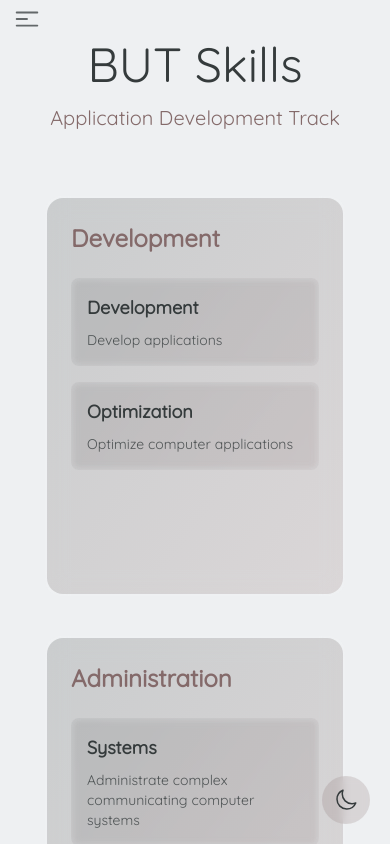
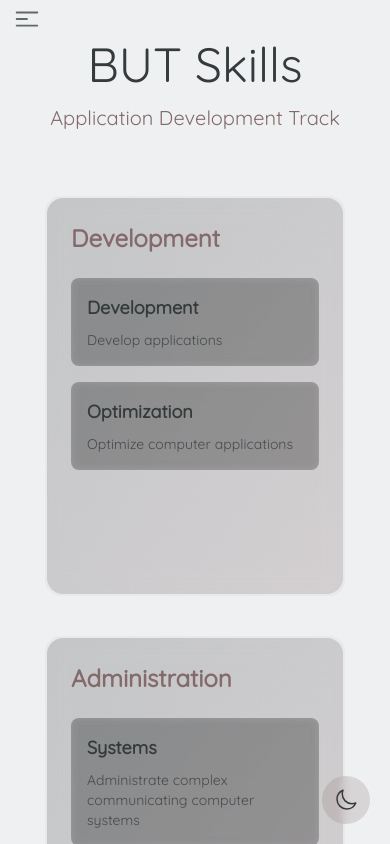
Before and after one commit to Antwannnn/react-portfolio, a React (Vite) app: page /butskills in a window 390 px wide. Shown: the top 844 px of the page. Built offline with nearby package versions, Linux system fonts and the light colour scheme.

Commit message:
fixed responsive once more

```diff
--- a/src/components/ButSkills.tsx
+++ b/src/components/ButSkills.tsx
@@ -2,6 +2,7 @@ import React from 'react';
 import { FromTopDiv, FromBottomDiv } from '../Motion/MotionElements';
 import { useTranslation } from "react-i18next";
 import { motion } from 'framer-motion';
+import { useMediaQuery } from 'react-responsive';
 
 interface SkillCardProps {
     category: string;
@@ -15,10 +16,11 @@ interface SkillGroup {
 }
 
 const SkillCard: React.FC<SkillCardProps> = ({ category, items, ownIndex }) => {
+  const isMobile = useMediaQuery({ query: '(max-width: 640px)' });
 
   return (
     <motion.div
-      className="relative w-[300px] h-[400px] rounded-2xl p-6 backdrop-blur-md bg-white/10 hover:scale-105 transition-all duration-300 ease-in-out border-2 border-primary/0 hover:border-primary"
+      className="relative w-[300px] h-[400px] rounded-2xl p-6 backdrop-blur-md bg-background-secondary/20 hover:scale-105 transition-all duration-300 ease-in-out border-2 border-primary/0 hover:border-primary/50"
       transition={{
         duration: 0.3,
         ease: "easeInOut"
@@ -34,7 +36,7 @@ const SkillCard: React.FC<SkillCardProps> = ({ category, items, ownIndex }) => {
               initial={{ opacity: 0, x: -20 }}
               animate={{ opacity: 1, x: 0 }}
               transition={{ delay: index * 0.2 + ownIndex / 3}}
-              className="bg-white/5 p-4 rounded-lg backdrop-blur-sm"
+              className={`${isMobile ? 'bg-primary/30' : 'bg-primary/5'} p-4 rounded-lg backdrop-blur-sm`}
             >
               <h4 className="text-lg font-semibold text-primary mb-2">{skill.name}</h4>
               <p className="text-sm text-primary/80">{skill.description}</p>
@@ -49,7 +51,6 @@ const SkillCard: React.FC<SkillCardProps> = ({ category, items, ownIndex }) => {
 const ButSkills = () => {
   const { t } = useTranslation('translation', { keyPrefix: 'butskills' });
 
-  // Utiliser les traductions depuis le fichier JSON
   const skills = t('skills', { returnObjects: true }) as SkillGroup[];
 
   return (
--- a/src/components/Projects.tsx
+++ b/src/components/Projects.tsx
@@ -30,7 +30,7 @@ const Projects = () => {
           className=""
         >
           <CardContainer className="inter-var" key={index}>
-            <CardBody className="bg-background-secondary bg-opacity-50  relative group/card hover:shadow-2xl hover:shadow-primary/[0.1] duration-300 border-primary/[0.1] w-[25rem] sm:w-[30rem] h-auto rounded-xl p-6 border">
+            <CardBody className="bg-background-secondary bg-opacity-50  relative group/card hover:shadow-2xl hover:shadow-primary/[0.1] duration-300 border-primary/[0.1] w-fit sm:w-[30rem] h-auto rounded-xl p-6 border">
               <CardItem
                 translateZ="50"
                 className="text-xl !text-center font-bold text-primary"
@@ -51,7 +51,7 @@ const Projects = () => {
                   alt="thumbnail"
                 />
               </CardItem>
-              <div className="flex justify-between items-center mt-20">
+              <div className="flex justify-between items-center mt-10">
                 {project.source_code_link && (
                   <CardItem
                     translateZ={20}
--- a/src/components/subcomponents/NavBar.tsx
+++ b/src/components/subcomponents/NavBar.tsx
@@ -156,13 +156,13 @@ const NavBar = () => {
       </button>
       <motion.div
         ref={navRef}
-        className={`min-h-screen h-full min-w-56 fixed sm:relative ${isMenuOpen ? 'pointer-events-auto' : 'pointer-events-none'} sm:pointer-events-auto bg-background-secondary/20 ${isMenuOpen ? '!bg-background-secondary/70' : 'bg-background-secondary/20'} z-20 overflow-y-auto`}
+        className={`min-h-full min-w-56 fixed sm:relative ${isMenuOpen ? 'pointer-events-auto' : 'pointer-events-none'} sm:pointer-events-auto bg-background-secondary/20 ${isMenuOpen ? '!bg-background-secondary/70' : 'bg-background-secondary/20'} z-20`}
         initial={'hidden'}
         variants={appearVariants}
         animate={appear}
       >
-        <nav className="flex h-full min-w-56 flex-col gap-10 items-center justify-start relative sm:fixed">
-          <div className="flex justify-center-center py-10">
+        <nav className="flex h-full min-w-56 flex-col gap-5 sm:gap-10 items-center justify-start relative sm:fixed">
+          <div className="flex justify-center-center py-5 sm:py-10">
             <NavLink path="/" className="opacity-70 hover:opacity-100 transition-opacity duration-300" onClick={() => { navigate("/"); if(isTabletOrMobile) { toggleMenu() } }}>
               <img className="w-[80px]" src={theme === 'dark' ? logoWhite : logoBlack} alt="logo" />
             </NavLink>
@@ -185,9 +185,7 @@ const NavBar = () => {
               </li>
             ))}
           </ul>
-          <div className="pb-6">
-            <LanguagePicker selectedCountryCode={selectedCountryCode} setSelectedCountryCode={setSelectedCountryCode} />
-          </div>
+          <LanguagePicker selectedCountryCode={selectedCountryCode} setSelectedCountryCode={setSelectedCountryCode} />
         </nav>
       </motion.div>
     </>
```
